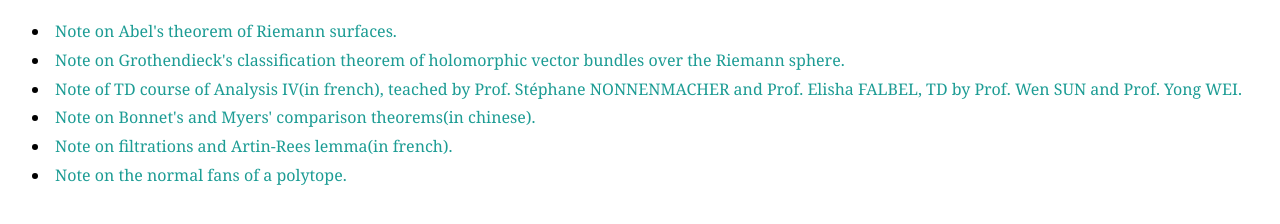
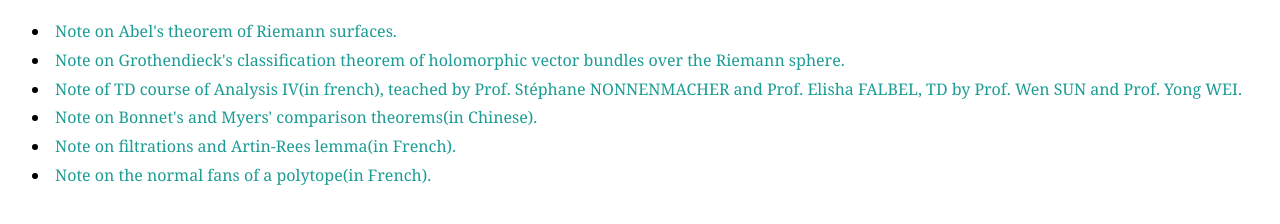
Before and after one commit to XiaoweiYEXavier/XiaoweiYEXavier.github.io, a Jekyll site: the page built from Notes/index.html, in a window 1280 px wide. Shown: the part 126-350 px from the top of the page. Built offline with Jekyll 4.4.1, drawn with Linux system fonts in a browser that asks for light colours; some web fonts are replaced.

Commit message:
Update index.html

```diff
--- a/Notes/index.html
+++ b/Notes/index.html
@@ -9,9 +9,9 @@
            <li><a href="/Notes/Seminar_Notes_Abel.pdf" target="blank">Note on Abel's theorem of Riemann surfaces. </a></li>
 	   <li><a href="/Notes/Seminar_Notes_Grothendieck.pdf" target="blank">Note on Grothendieck's classification theorem of holomorphic vector bundles over the Riemann sphere. </a></li>
 	   <li><a href="/Notes/分析IV习题.pdf" target="blank">Note of TD course of Analysis IV(in french), teached by Prof. Stéphane NONNENMACHER and Prof. Elisha FALBEL, TD by Prof. Wen SUN and Prof. Yong WEI. </a></li>
-	   <li><a href="/Notes/graduate.pdf" target="blank">Note on Bonnet's and Myers' comparison theorems(in chinese). </a></li>
-	   <li><a href="/Notes/Filtrations_et_Lemme_d_Artin_Rees.pdf" target="blank">Note on filtrations and Artin-Rees lemma(in french). </a></li>
-	   <li><a href="/Notes/Correspondance_déroissante_des_faces.pdf" target="blank">Note on the normal fans of a polytope. </a></li>
+	   <li><a href="/Notes/graduate.pdf" target="blank">Note on Bonnet's and Myers' comparison theorems(in Chinese). </a></li>
+	   <li><a href="/Notes/Filtrations_et_Lemme_d_Artin_Rees.pdf" target="blank">Note on filtrations and Artin-Rees lemma(in French). </a></li>
+	   <li><a href="/Notes/Correspondance_déroissante_des_faces.pdf" target="blank">Note on the normal fans of a polytope(in French). </a></li>
 	</u1>
 	</section>
 </div><!-- /.blurb -->
```
